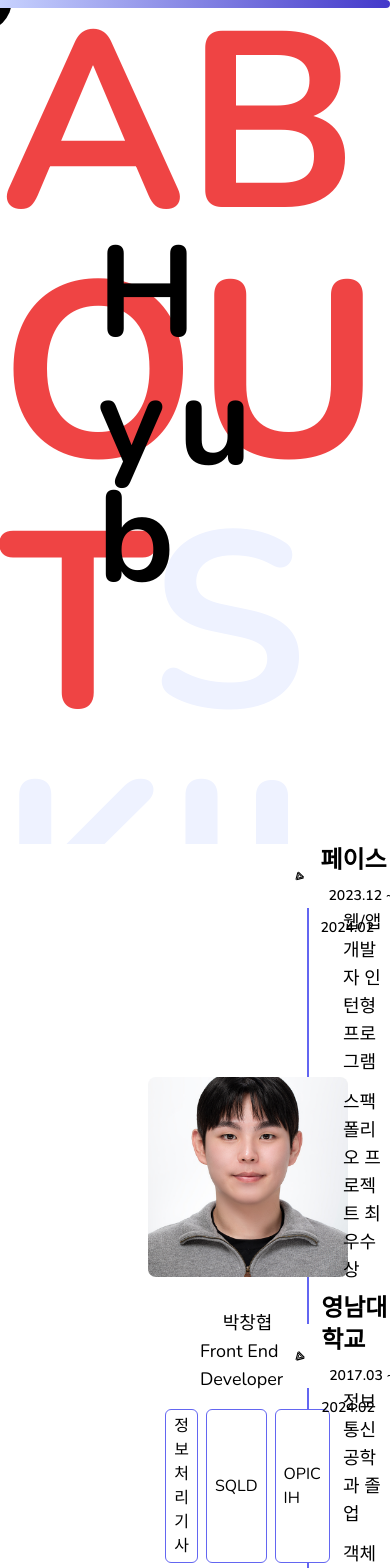
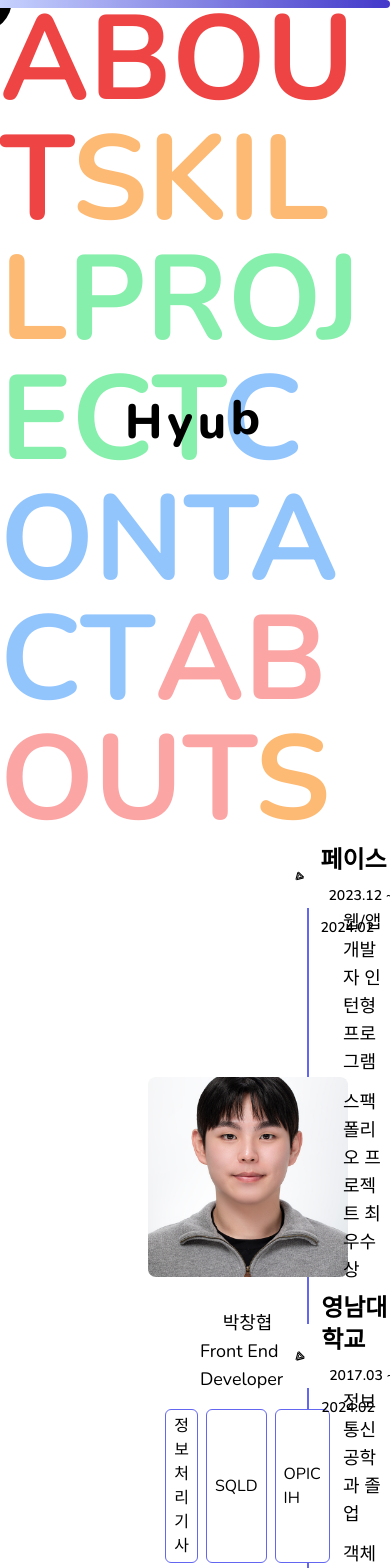
Before and after one commit to thwlckd/portfolio.v1, a Next.js app: page / in a window 390 px wide. Shown: the top 1568 px of the page. Built offline with nearby package versions, Linux system fonts and the light colour scheme.

Commit message:
Style: Home 섹션 반응형 작업 - 모바일, 테블릿 유저를 고려한 nav tab 컬러 부여 - nav tab 배열 map 처리

```diff
--- a/src/components/section/Home.tsx
+++ b/src/components/section/Home.tsx
@@ -1,8 +1,32 @@
 'use client';
 
 import Link from 'next/link';
-import { useRef } from 'react';
+import { Children, useRef } from 'react';
 import useRefObserver from '@/hooks/useRefObserver';
+import { cn } from '@/utils';
+
+const NAVIGATORS = [
+  {
+    name: 'about',
+    color: 'text-red-300',
+    hover: 'hover:text-red-500',
+  },
+  {
+    name: 'skill',
+    color: 'text-orange-300',
+    hover: 'hover:text-orange-500',
+  },
+  {
+    name: 'project',
+    color: 'text-green-300',
+    hover: 'hover:text-green-500',
+  },
+  {
+    name: 'contact',
+    color: 'text-blue-300',
+    hover: 'hover:text-blue-500',
+  },
+];
 
 export default function Home() {
   const homeRef = useRef(null);
@@ -15,85 +39,29 @@ export default function Home() {
       className="relative min-h-screen bg-white z-10"
       ref={homeRef}
     >
-      <div className="absolute left-[50%] top-[50%] translate-x-[-50%] translate-y-[-50%] z-10 text-9xl font-bold tracking-widest transition-colors">
+      <div className="absolute left-[50%] top-[50%] translate-x-[-50%] translate-y-[-50%] z-10 text-5xl sm:text-8xl lg:text-9xl font-extrabold sm:font-bold tracking-widest transition-colors">
         <span className="inline-block animate-spin-2">H</span>
         <span>y</span>
         <span>u</span>
         <span className="inline-block animate-bounce">b</span>
       </div>
-      <nav className="max-h-screen max-w-screen overflow-hidden text-[250px] break-all leading-none text-white font-bold uppercase">
-        <Link
-          className="hover:text-red-500 transition-colors text-indigo-50"
-          href={'#about'}
-        >
-          about
-        </Link>
-        <Link
-          className="hover:text-orange-500 transition-colors text-indigo-50"
-          href={'#skill'}
-        >
-          skill
-        </Link>
-        <Link
-          className="hover:text-green-500 transition-colors text-indigo-50"
-          href={'#project'}
-        >
-          project
-        </Link>
-        <Link
-          className="hover:text-blue-500 transition-colors text-indigo-50"
-          href={'#contact'}
-        >
-          contact
-        </Link>
-        <Link
-          className="hover:text-red-500 transition-colors text-indigo-50"
-          href={'#about'}
-        >
-          about
-        </Link>
-        <Link
-          className="hover:text-orange-500 transition-colors text-indigo-50"
-          href={'#skill'}
-        >
-          skill
-        </Link>
-        <Link
-          className="hover:text-green-500 transition-colors text-indigo-50"
-          href={'#project'}
-        >
-          project
-        </Link>
-        <Link
-          className="hover:text-blue-500 transition-colors text-indigo-50"
-          href={'#contact'}
-        >
-          contact
-        </Link>
-        <Link
-          className="hover:text-red-500 transition-colors text-indigo-50"
-          href={'#about'}
-        >
-          about
-        </Link>
-        <Link
-          className="hover:text-orange-500 transition-colors text-indigo-50"
-          href={'#skill'}
-        >
-          skill
-        </Link>
-        <Link
-          className="hover:text-green-500 transition-colors text-indigo-50"
-          href={'#project'}
-        >
-          project
-        </Link>
-        <Link
-          className="hover:text-blue-500 transition-colors text-indigo-50"
-          href={'#contact'}
-        >
-          contact
-        </Link>
+      <nav className="max-h-screen max-w-screen overflow-hidden text-[120px] sm:text-[200px] lg:text-[250px] break-all leading-none text-white font-bold uppercase">
+        {Children.toArray(
+          Array.from({ length: 3 }).map(() =>
+            NAVIGATORS.map(({ name, color, hover }) => (
+              <Link
+                className={cn(
+                  'transition-colors text-indigo-50 lg:text-indigo-50',
+                  color,
+                  hover,
+                )}
+                href={`#${name}`}
+              >
+                {name}
+              </Link>
+            )),
+          ),
+        )}
       </nav>
     </section>
   );
```
